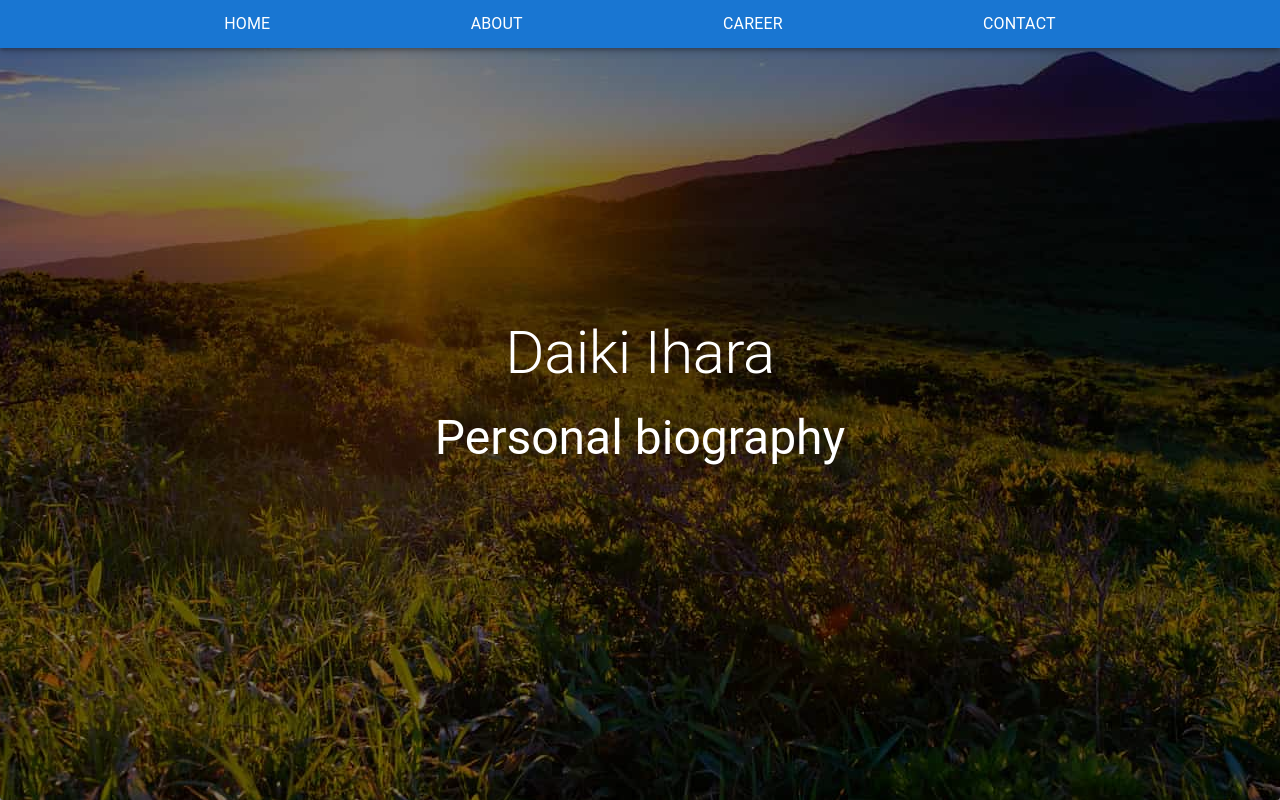
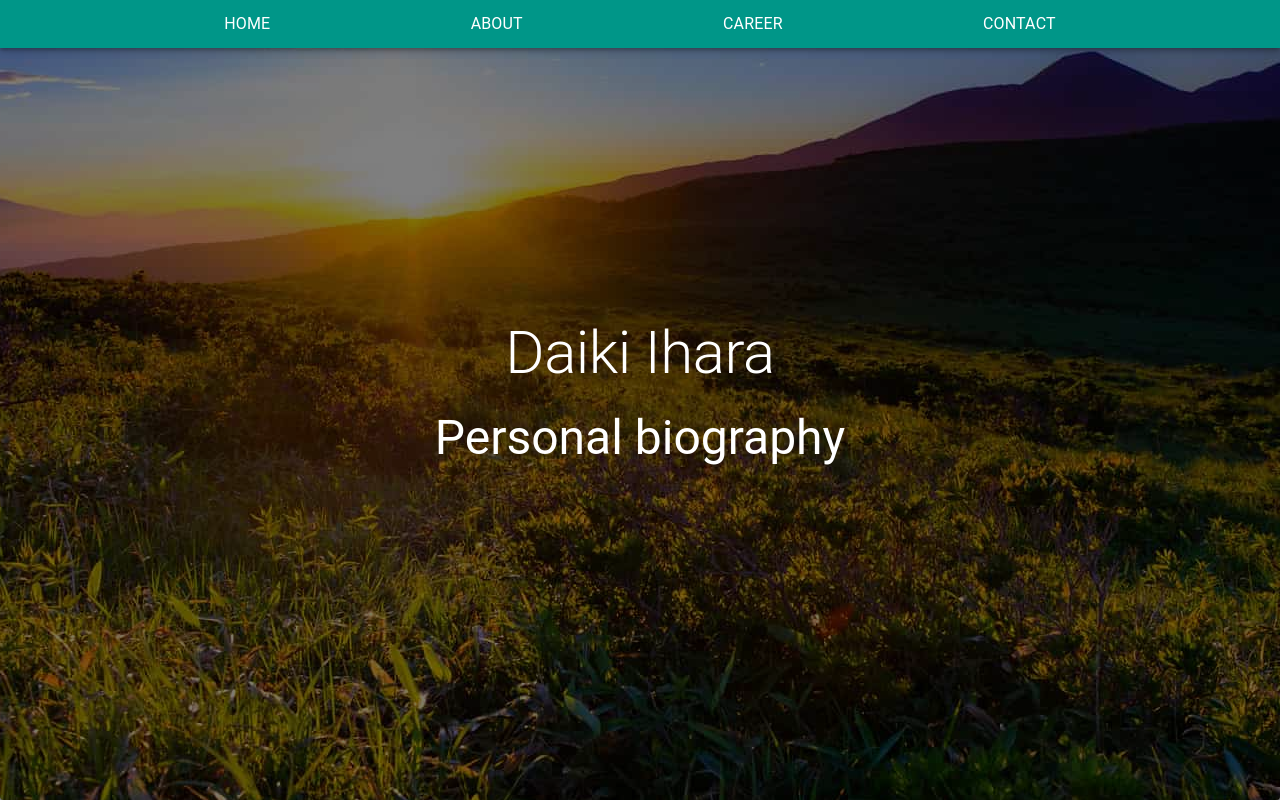
Before and after one commit to sasurau4/profile, a React (Create React App) app: page / in a window 1280 px wide. Built offline with nearby package versions, Linux system fonts and the light colour scheme.

Commit message:
Migrate theme provider

```diff
--- a/src/App.tsx
+++ b/src/App.tsx
@@ -1,17 +1,12 @@
-import * as React from 'react';
-import styled from 'styled-components';
-import { Header, Main } from './components';
-import withRoot from './withRoot';
+import Box from '@mui/material/Box'
+import { Header, Main } from './components'
+import withRoot from './withRoot'
 
-const App: React.StatelessComponent<{}> = () => (
-  <RootContainer>
+const App: React.FunctionComponent<{}> = () => (
+  <Box sx={{ display: 'flex' }}>
     <Header />
     <Main />
-  </RootContainer>
-);
+  </Box>
+)
 
-export default withRoot(App);
-
-const RootContainer = styled.div`
-  display: flex;
-`;
+export default withRoot(App)
--- a/src/components/CareerCard.tsx
+++ b/src/components/CareerCard.tsx
@@ -66,8 +66,8 @@ const CareerCard = ({
           Links
         </Typography>
       )}
-      {links.map((link, i) => (
-        <Typography>
+      {links.map((link) => (
+        <Typography key={link}>
           <Link href={link}>{link}</Link>
         </Typography>
       ))}
--- a/src/components/Main.tsx
+++ b/src/components/Main.tsx
@@ -1,27 +1,13 @@
-import { WithStyles } from '@mui/styles';
-import createStyles from '@mui/styles/createStyles';
-import withStyles from '@mui/styles/withStyles';
-import * as React from 'react';
-import { About, Career, Contact, Home } from '../components';
+import { About, Career, Contact, Home } from '../components'
+import Box from '@mui/material/Box'
 
-const styles = () =>
-  createStyles({
-    content: {
-      flexGrow: 1,
-      height: '100vh',
-      overflow: 'auto',
-    },
-  });
-
-interface Props extends WithStyles<typeof styles> {}
-
-const Main = withStyles(styles)((props: Props) => (
-  <main className={props.classes.content}>
+const Main = () => (
+  <Box sx={{ flexGrow: 1, height: '100vh', overflow: 'auto' }}>
     <Home />
     <About />
     <Career />
     <Contact />
-  </main>
-));
+  </Box>
+)
 
-export default Main;
+export default Main
--- a/src/index.tsx
+++ b/src/index.tsx
@@ -1,4 +1,3 @@
-import * as React from 'react';
 import * as ReactDOM from 'react-dom';
 import App from './App';
 import * as serviceWorker from './serviceWorker';
--- a/src/withRoot.tsx
+++ b/src/withRoot.tsx
@@ -1,38 +1,24 @@
 import CssBaseline from '@mui/material/CssBaseline';
-import { ThemeProvider, } from '@mui/styles';
-import { createTheme, Theme, adaptV4Theme , StyledEngineProvider} from '@mui/material/styles';
-import * as React from 'react';
-
+import { ThemeProvider, createTheme, } from '@mui/material/styles';
 import { red, teal } from '@mui/material/colors';
 
-
-declare module '@mui/styles/defaultTheme' {
-  // eslint-disable-next-line @typescript-eslint/no-empty-interface
-  interface DefaultTheme extends Theme {}
-}
-
-
-// A theme with custom primary and secondary color.
-// It's optional.
-const theme = createTheme(adaptV4Theme({
+const theme = createTheme({
   palette: {
     primary: teal,
     secondary: red,
   },
-}));
+});
 
 function withRoot(Component: React.ComponentType) {
   function WithRoot(props: object) {
     // MuiThemeProvider makes the theme available down the React tree
     // thanks to React context.
     return (
-      <StyledEngineProvider injectFirst>
         <ThemeProvider theme={theme}>
           {/* CssBaseline kickstart an elegant, consistent, and simple baseline to build upon. */}
           <CssBaseline />
           <Component {...props} />
         </ThemeProvider>
-      </StyledEngineProvider>
     );
   }
 
```
